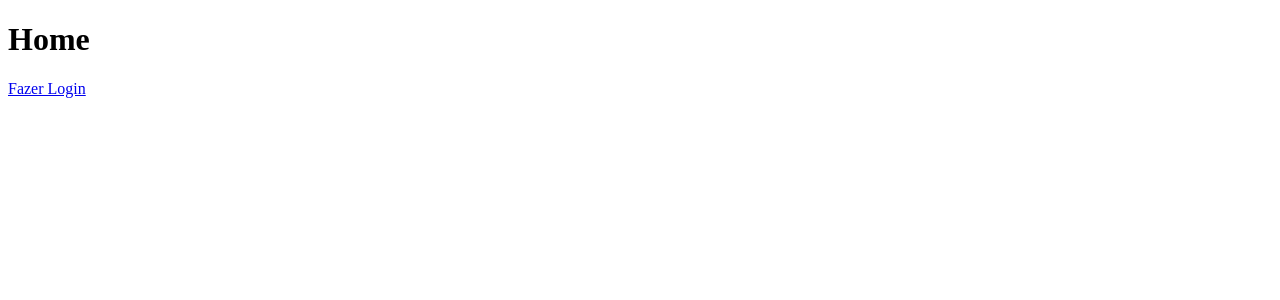
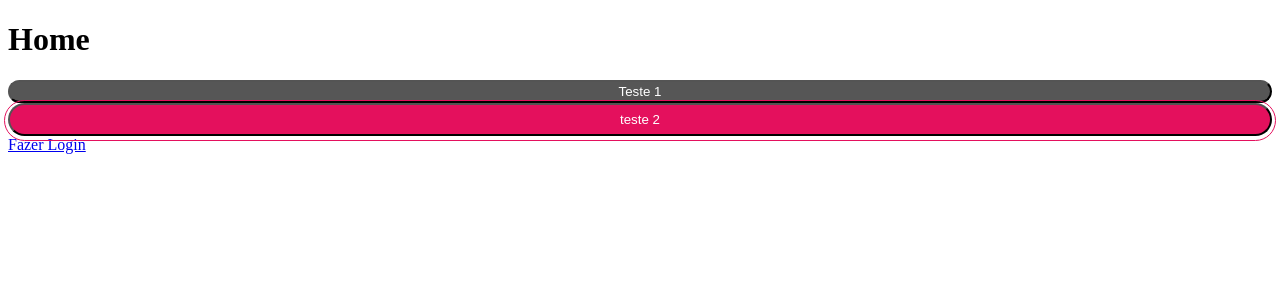
Before and after one commit to leofsousa/site-dio-clone, a React (Create React App) app: page / in a window 1280 px wide. Shown: the top 300 px of the page. Built offline with nearby package versions, Linux system fonts and the light colour scheme.

Commit message:
Botão Criado

```diff
--- a/package.json
+++ b/package.json
@@ -11,6 +11,7 @@
     "react-dom": "^19.1.1",
     "react-router-dom": "^7.8.2",
     "react-scripts": "5.0.1",
+    "styled-components": "^6.1.19",
     "web-vitals": "^2.1.4"
   },
   "scripts": {
--- /dev/null
+++ b/src/components/Button/index.jsx
@@ -0,0 +1,12 @@
+import React from 'react'
+import { ButtonContainer } from './styles';
+
+const Button = ({title, variant='primary', onClick}) => {
+  return (
+    <ButtonContainer variant={variant} onClick={onClick}>
+        {title}
+    </ButtonContainer>
+  )
+}
+
+export { Button };
--- /dev/null
+++ b/src/components/Button/styles.js
@@ -0,0 +1,29 @@
+import styled, { css } from "styled-components";
+
+export const ButtonContainer = styled.button`
+    background: #565656;
+    border-radius: 22px;
+    position: relative;
+
+    color: #FFFFFF;
+    padding: 2px 12px;
+    min-width: 120px;
+    width: 100%;
+
+    ${({variant}) =>  variant !== 'primary' && css`
+        min-width: 167px;
+        height: 33px;
+
+        background: #E4105D;
+        &::after {
+            content: '';
+            position: absolute;
+            border: 1px solid #E4105D;
+            top: -5px;
+            left: -6px;
+            width: calc(100% + 10px);
+            height: calc(100% + 10px);
+            border-radius: 22px;
+        }
+    ` }
+`
--- a/src/pages/home/index.jsx
+++ b/src/pages/home/index.jsx
@@ -1,9 +1,12 @@
 import { Link } from "react-router-dom";
+import { Button } from "../../components/Button";
 
 const Home = () => {
   return (
     <>
       <h1>Home</h1>
+      <Button title='Teste 1' />
+      <Button variant="secondary" title='teste 2' />
       <Link to="/login">Fazer Login</Link>
     </>
   );
```
Also changed, not shown: 1 other file (tests, documents, lock files or other folders).
